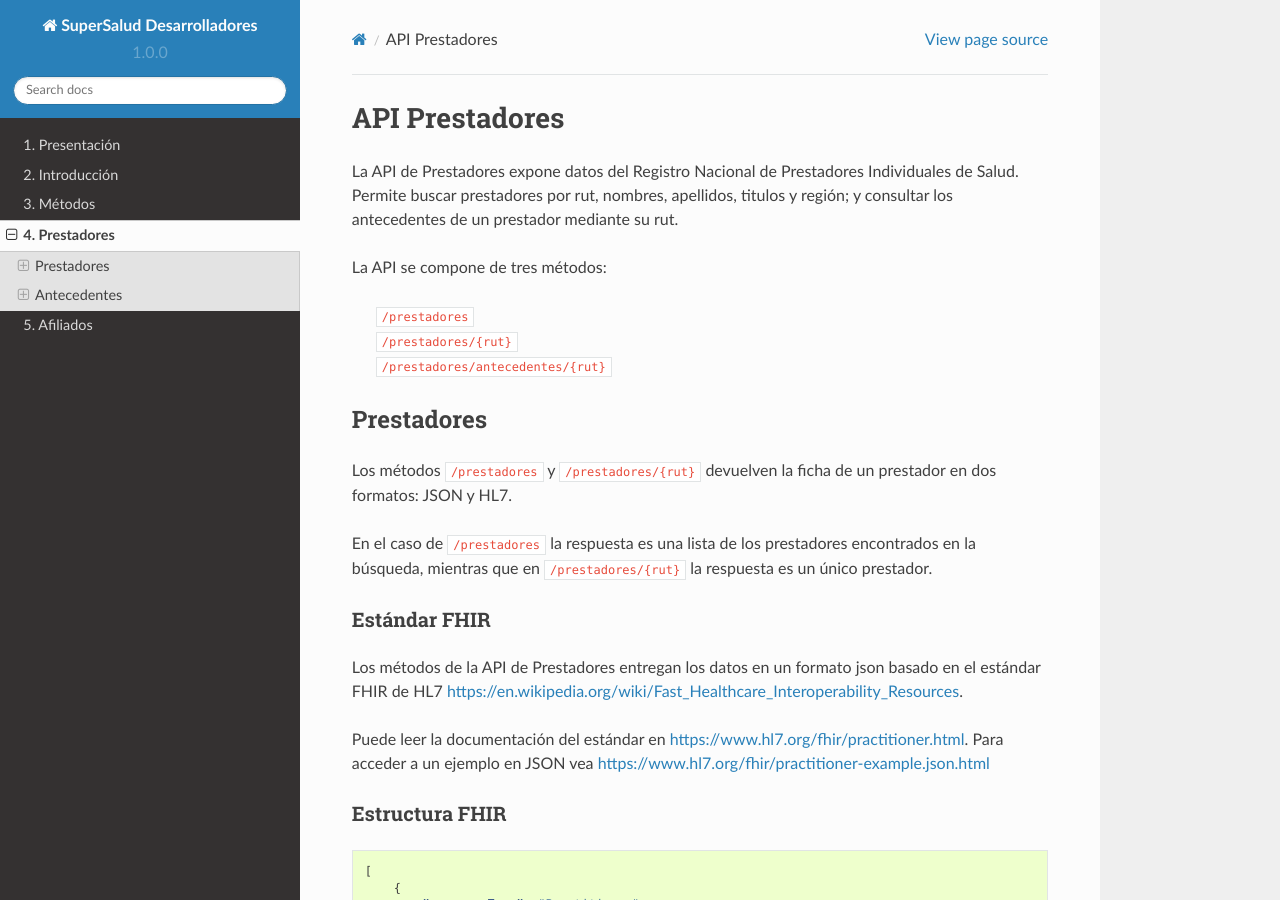
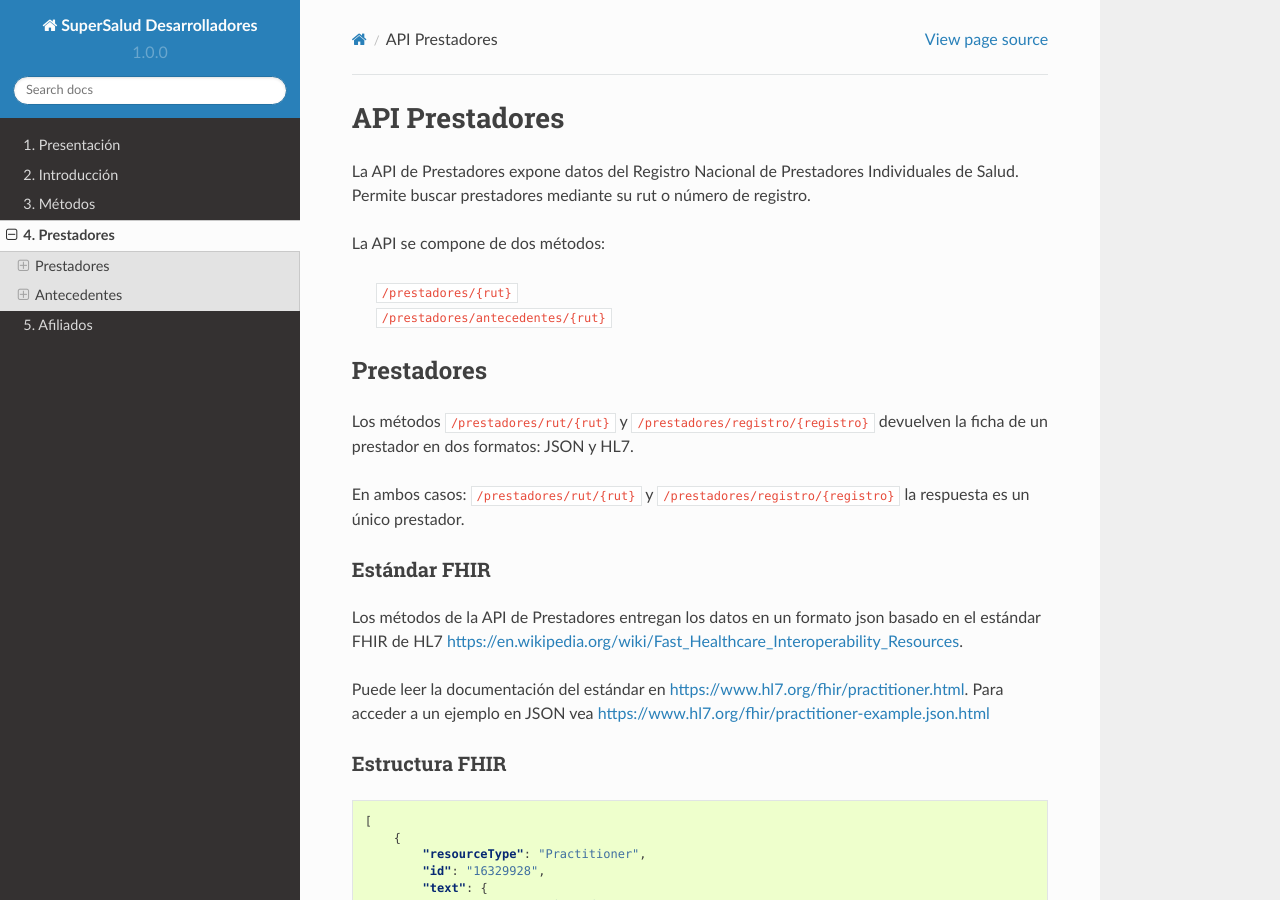
Before and after one commit to roanalisis/docu_prestadores_api, a Sphinx documentation site: the page built from docs/source/_sections/04-prestadores.rst, in a window 1280 px wide and 900 px high. Built offline with Sphinx 7.4.7 and the Read the Docs theme 2.0.0, drawn with Linux system fonts in a browser that asks for light colours.

Commit message:
no message

```diff
--- a/docs/source/_sections/04-prestadores.rst
+++ b/docs/source/_sections/04-prestadores.rst
@@ -2,11 +2,10 @@
 API Prestadores
 ===============
 
-La API de Prestadores expone datos del Registro Nacional de Prestadores Individuales de Salud. Permite buscar prestadores por rut, nombres, apellidos, titulos y región; y consultar los antecedentes de un prestador mediante su rut.
+La API de Prestadores expone datos del Registro Nacional de Prestadores Individuales de Salud. Permite buscar prestadores mediante su rut o número de registro.
 
-La API se compone de tres métodos:
+La API se compone de dos métodos:
 
-    | ``/prestadores``
     | ``/prestadores/{rut}``
     | ``/prestadores/antecedentes/{rut}``
 
@@ -15,9 +14,9 @@ La API se compone de tres métodos:
 Prestadores
 ===========
 
-Los métodos ``/prestadores`` y ``/prestadores/{rut}`` devuelven la ficha de un prestador en dos formatos: JSON y HL7.
+Los métodos ``/prestadores/rut/{rut}`` y ``/prestadores/registro/{registro}`` devuelven la ficha de un prestador en dos formatos: JSON y HL7.
 
-En el caso de ``/prestadores`` la respuesta es una lista de los prestadores encontrados en la búsqueda, mientras que en ``/prestadores/{rut}`` la respuesta es un único prestador.
+En ambos casos: ``/prestadores/rut/{rut}`` y ``/prestadores/registro/{registro}`` la respuesta es un único prestador.
 
 
 
```
